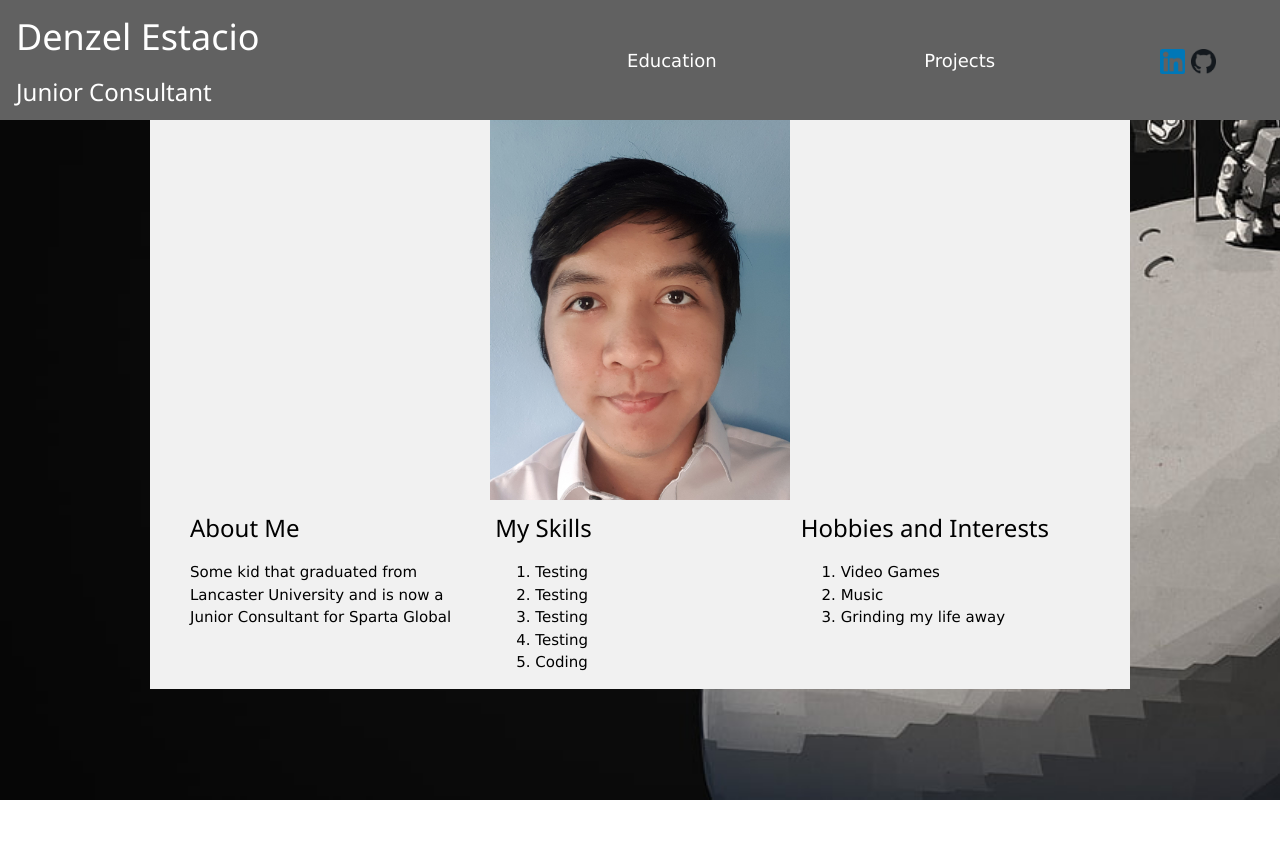
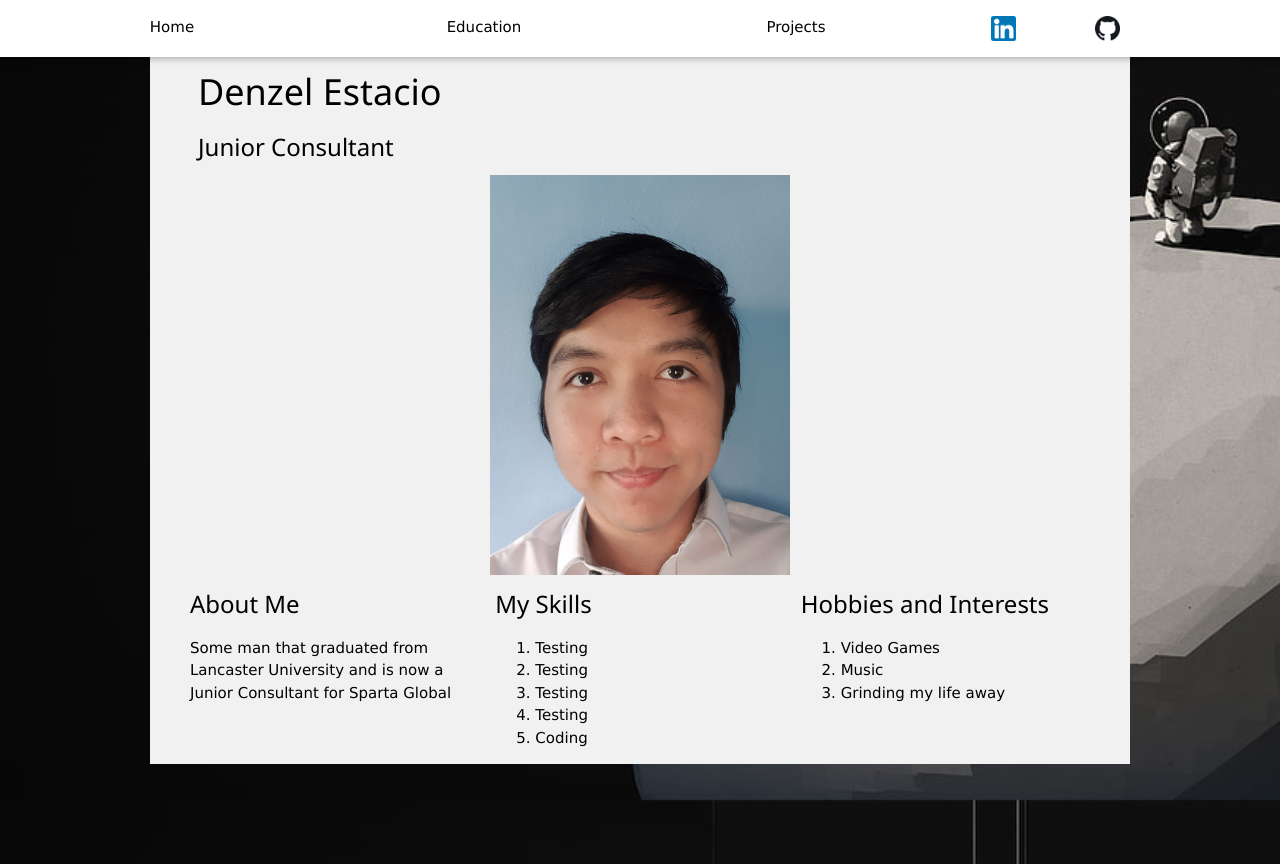
Before and after one commit to Lenzed26/Lenzed26.github.io, a plain HTML site: page index.html in a window 1280 px wide. Before the commit the page ends 800 px from the top, so only its background shows below. Drawn offline with nearby package versions, Linux system fonts and the light colour scheme.

Commit message:
Rearranged top nav bar

```diff
--- a/index.html
+++ b/index.html
@@ -11,38 +11,37 @@
 </head>
 <body>
     <div class="w3-top w3-dark-gray">
-        <div class="w3-large w3-margin-left w3-margin-right w3-cell-row">
-            <div class="w3-cell w3-cell-middle">
-                <h1>Denzel Estacio</h1>
-                <h3>Junior Consultant</h3>
+        <div class="w3-row w3-white w3-padding w3-card">
+            <div class="w3-col s3">
+                <a href="#" class="w3-button w3-block">Home</a>
             </div>
-            <!--<div class="w3-dropdown-hover w3-cell w3-cell-middle">
-        <button class="w3-button">Dropdown</button>
-        <div class="w3-dropdown-content w3-bar-block w3-card-4">
-            <a href="education.html" class="w3-button w3-bar-item">Education</a>
-            <a href="projects.html" class="w3-bar-item w3-button">Projects</a>
-        </div>
-    </div>-->
-            <div class="w3-cell w3-cell-middle">
-                <a href="education.html" class="w3-button w3-bar-item">Education</a>
+            <div class="w3-col s3">
+                <a href="education.html" class="w3-button w3-block">Education</a>
             </div>
-            <div class="w3-cell w3-cell-middle">
-                <a href="projects.html" class="w3-bar-item w3-button">Projects</a>
+            <div class="w3-col s3">
+                <a href="projects.html" class="w3-button w3-block">Projects</a>
             </div>
-            <div class="w3-padding-24 w3-cell w3-cell-middle">
-                <a href="https://www.linkedin.com/in/denzel-estacio-b36bb415a/" target="_blank"><img alt="Clickable Linkedin Logo" class="small-icon" src="Images/linkedin.png" /></a>
-                <a href="https://github.com/Lenzed26" target="_blank"><img alt="Clickable Linkedin Logo" class="small-icon" src="Images/github.png" /></a>
+            <div class="w3-col s1">
+                <a href="https://www.linkedin.com/in/denzel-estacio-b36bb415a/" class="w3-button w3-block" target="_blank"><img alt="Clickable Linkedin Logo" class="small-icon" src="Images/linkedin.png" /></a>
+            </div>
+            <div class="w3-col s1">
+                <a href="https://github.com/Lenzed26" class="w3-button w3-block" target="_blank"><img alt="Clickable Linkedin Logo" class="small-icon" src="Images/github.png" /></a>
             </div>
         </div>
     </div>
 
-    <div class="w3-content" style="margin-top:100px;margin-bottom:100px">
+    <div class="w3-content" style="margin-top:55px;margin-bottom:100px">
         <div class="w3-container w3-light-gray">
             <div class="w3-row-padding w3-container">
-                <img alt="Profile Picture of Denzel Estacio" src="Images/profilepic.jpg" class="profile-pic centre" />
+                <div class="w3-container">
+                    <h1>Denzel Estacio</h1>
+                    <h3>Junior Consultant</h3>
+                    <img alt="Profile Picture of Denzel Estacio" src="Images/profilepic.jpg" class="profile-pic centre" />
+                </div>
+
                 <div class="w3-third w3-cell">
                     <h3>About Me</h3>
-                    <p>Some kid that graduated from Lancaster University and is now a Junior Consultant for Sparta Global</p>
+                    <p>Some man that graduated from Lancaster University and is now a Junior Consultant for Sparta Global</p>
                 </div>
                 <div class="w3-third w3-cell">
                     <h3>My Skills</h3>
```
